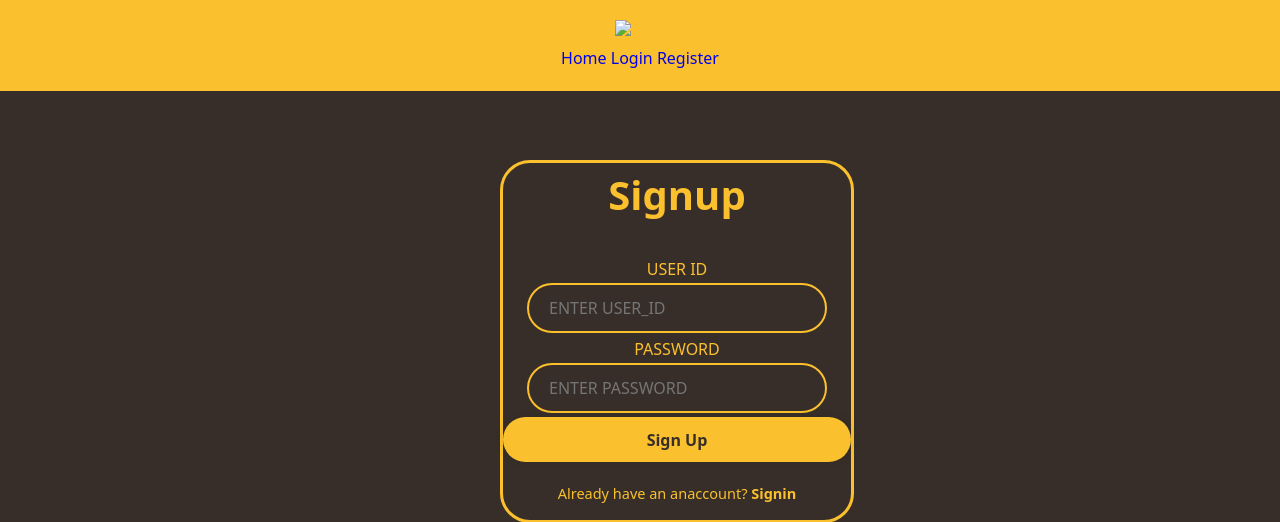
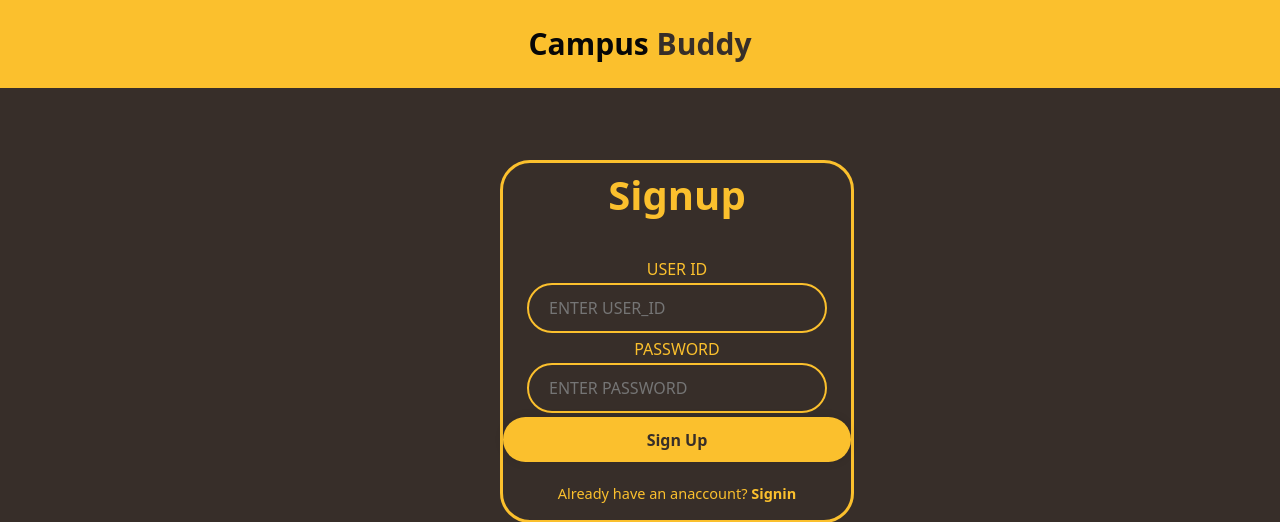
Before and after one commit to AhyanAslam/PROJECT, a Flask app: page /register in a window 1280 px wide. Shown: the top 522 px of the page. Run offline with Flask 3, Linux system fonts and the light colour scheme.

Commit message:
final touch

```diff
--- a/templates/register.html
+++ b/templates/register.html
@@ -14,12 +14,7 @@
   <!--Header Section Code-->
   <header class="header">
     <div>
-      <img src="" alt="logo" />
-      <div>
-        <a href="/">Home</a>
-        <a href="/signin">Login</a>
-        <a href="/register">Register</a>
-      </div>
+      <a href="#home" class="logo">Campus <span>Buddy</span></a>
     </div>
   </header>
   <div class="box">
```
